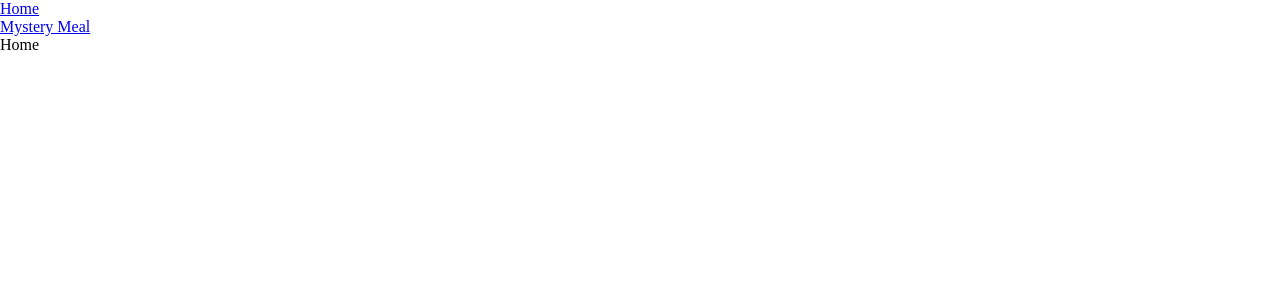
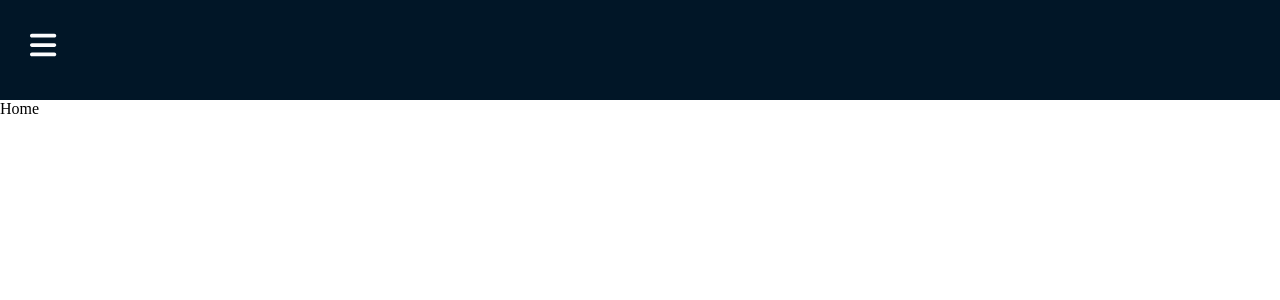
Before and after one commit to nicholsz20/recipe-site, a React (Create React App) app: page / in a window 1280 px wide. Shown: the top 300 px of the page. Built offline with nearby package versions, Linux system fonts and the light colour scheme.

Commit message:
Updated Header and Navbar

```diff
--- a/package.json
+++ b/package.json
@@ -18,6 +18,7 @@
     "axios": "^1.6.7",
     "react": "^18.2.0",
     "react-dom": "^18.2.0",
+    "react-icons": "^5.0.1",
     "react-router-dom": "^6.22.3",
     "react-scripts": "5.0.1",
     "typescript": "^4.9.5",
--- a/src/App.tsx
+++ b/src/App.tsx
@@ -6,12 +6,21 @@ import { BrowserRouter, Routes, Route} from "react-router-dom";
 import Navbar from './Components/Navbar';
 import Home from './Components/Home';
 import RecipeList from './Components/RecipeList';
+import Header from "./Components/Header";
+import { useState } from "react";
 
 
 function App() {
+  const [showNav, setShowNav] = useState(false);
+
+  const handleShowNav = () => {
+    setShowNav((prevShow) => !prevShow);
+  }
+
   return (
     <BrowserRouter>
-      <Navbar />
+    <Header handleShowNav={handleShowNav}/>
+      <Navbar showNav={showNav} />
         <Routes>
           <Route>
             <Route path="/" element={<Home />} />
--- /dev/null
+++ b/src/Components/Header.tsx
@@ -0,0 +1,19 @@
+import { FontAwesomeIcon } from "@fortawesome/react-fontawesome";
+import { faBars } from '@fortawesome/free-solid-svg-icons';
+
+
+type Nav = {
+    handleShowNav: () => void
+}
+
+const Header = ({handleShowNav}: Nav) => {
+
+
+    return(
+        <header>
+            <FontAwesomeIcon icon={faBars} style={{color: "#fcfcfd"}} onClick={handleShowNav}/>
+        </header>
+    )
+}
+
+export default Header;
--- a/src/Components/Navbar.tsx
+++ b/src/Components/Navbar.tsx
@@ -1,18 +1,32 @@
+import { faHouse, faQuestion } from "@fortawesome/free-solid-svg-icons";
+import { FontAwesomeIcon } from "@fortawesome/react-fontawesome";
 import { Link } from "react-router-dom";
 
-const Navbar = () => {
-    return(
-        <div>
-            <Link to="/">
-                Home
-            </Link>
-            <br />
-            <Link to="/recipe_list">
-                Mystery Meal
-            </Link>
-        </div>
-    )
+import logo from "./Assets/logo.png"
+
+type ShowNav = {
+    showNav: boolean
 }
 
+const Navbar = ({showNav}: ShowNav) => {
+  return (
+    <div className={showNav ? 'sidenav active' : 'sidenav'}>
+        <img src={logo} alt="logo" className="logo"/>
+      <ul>
+        <li>
+          <Link to="/" className="nav-link">
+          <FontAwesomeIcon icon={faHouse} className="nav-icons"/>
+           Home</Link>
+        </li>
+        <br />
+        <li>
+          <Link to="/recipe_list" className="nav-link">
+          <FontAwesomeIcon icon={faQuestion} className="nav-icons"/>
+          Mystery Meal</Link>
+        </li>
+      </ul>
+    </div>
+  );
+};
 
 export default Navbar;
--- a/src/index.css
+++ b/src/index.css
@@ -2,6 +2,63 @@ body {
   margin: 0;
   padding: 0;
   height: 100%;
+}
+
+header {
+  padding: 30px;
+  background: #011627;
+  height: 40px;
+}
+
+header svg {
+  font-size: 30px;
+  cursor: pointer;
+}
+
+.nav-icons {
+  padding-right: 5px;
+}
+
+
+.sidenav {
+  width: 240px;
+  background: #011627;
+  position: absolute;
+  height: 95vh;
+  padding: 0 30px;
+  transition: all 1s;
+  left: -100%;
+}
+
+.sidenav.active {
+  left: 0;
+}
+
+ul {
+  padding: 0;
+}
+
+ul li {
+  list-style-type: none;
+  margin: 10px 0;
+}
+
+ul li .nav-link {
+  color: #eaecef;
+  text-decoration: none;
+  font-size: 16px;
+  display: block;
+  padding: 10px 15px;
+  border-radius: 6px;
+}
+
+ul li .nav-link:hover,
+ul li .nav-link:active {
+  background: #172b4d;
+}
+
+.logo {
+  width: 60px;
 }
 
 .spinner-container {
```
Also changed, not shown: src/Components/Assets/logo.png (added), 1 other file (tests, documents, lock files or other folders).
